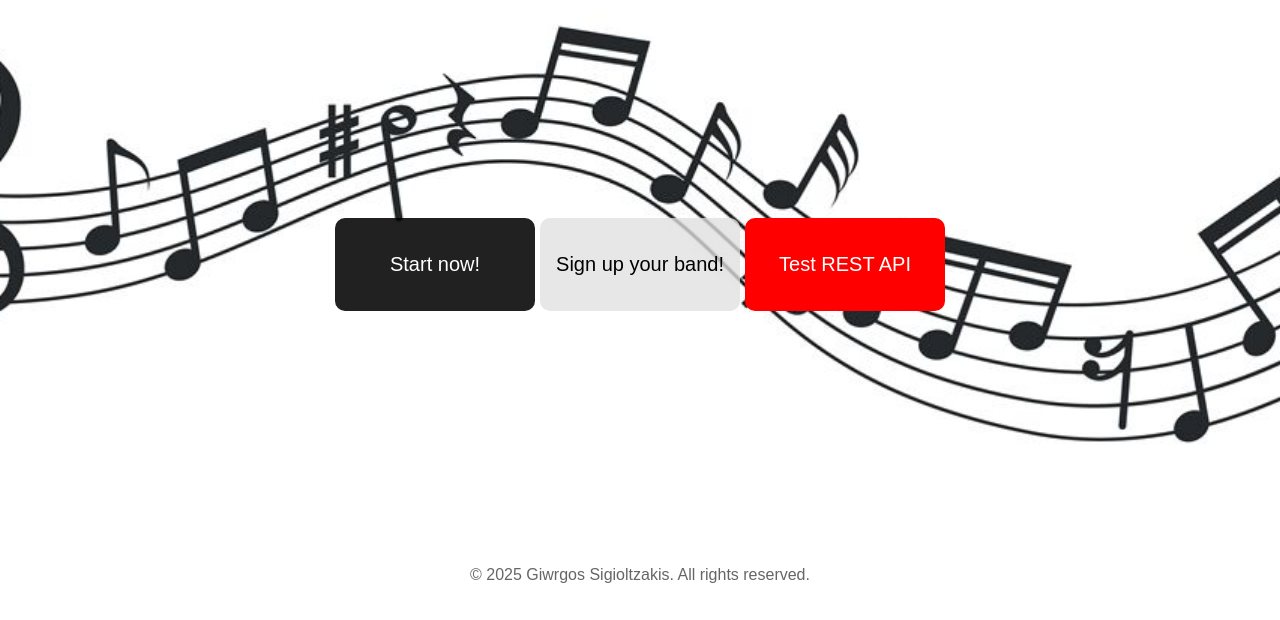
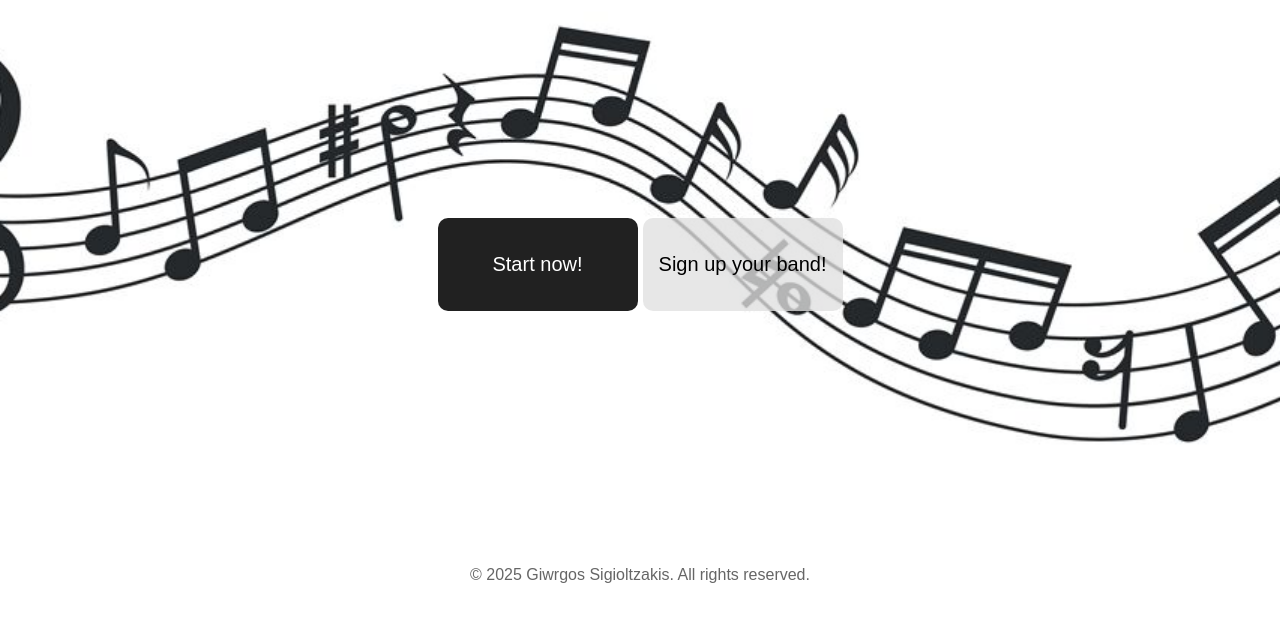
Before and after one commit to GSigioltzakis/359_proj, a plain HTML site: page index.html in a window 1280 px wide. Shown: the part 180-800 px from the top of the page. Drawn offline with Linux system fonts and the light colour scheme.

Commit message:
evgala to rest API apo askisi 4, kokkino koubi

```diff
--- a/index.html
+++ b/index.html
@@ -19,7 +19,6 @@
     <div id="buttons">
         <button class="normal"><a href="html/users/normal_user.html">Start now!</a></button> <!--Boro na kanw links, kai meta href se alla 2 html files.-->
         <button class="band"><a href="html/bands/band_user.html">Sign up your band!</a></button>
-        <button class="normal" style="background-color: #ff0000;"><a href="html/testApi.html">Test REST API</a></button>
     </div>
     <footer>
       <p>&copy; 2025 Giwrgos Sigioltzakis. All rights reserved.</p>
```
